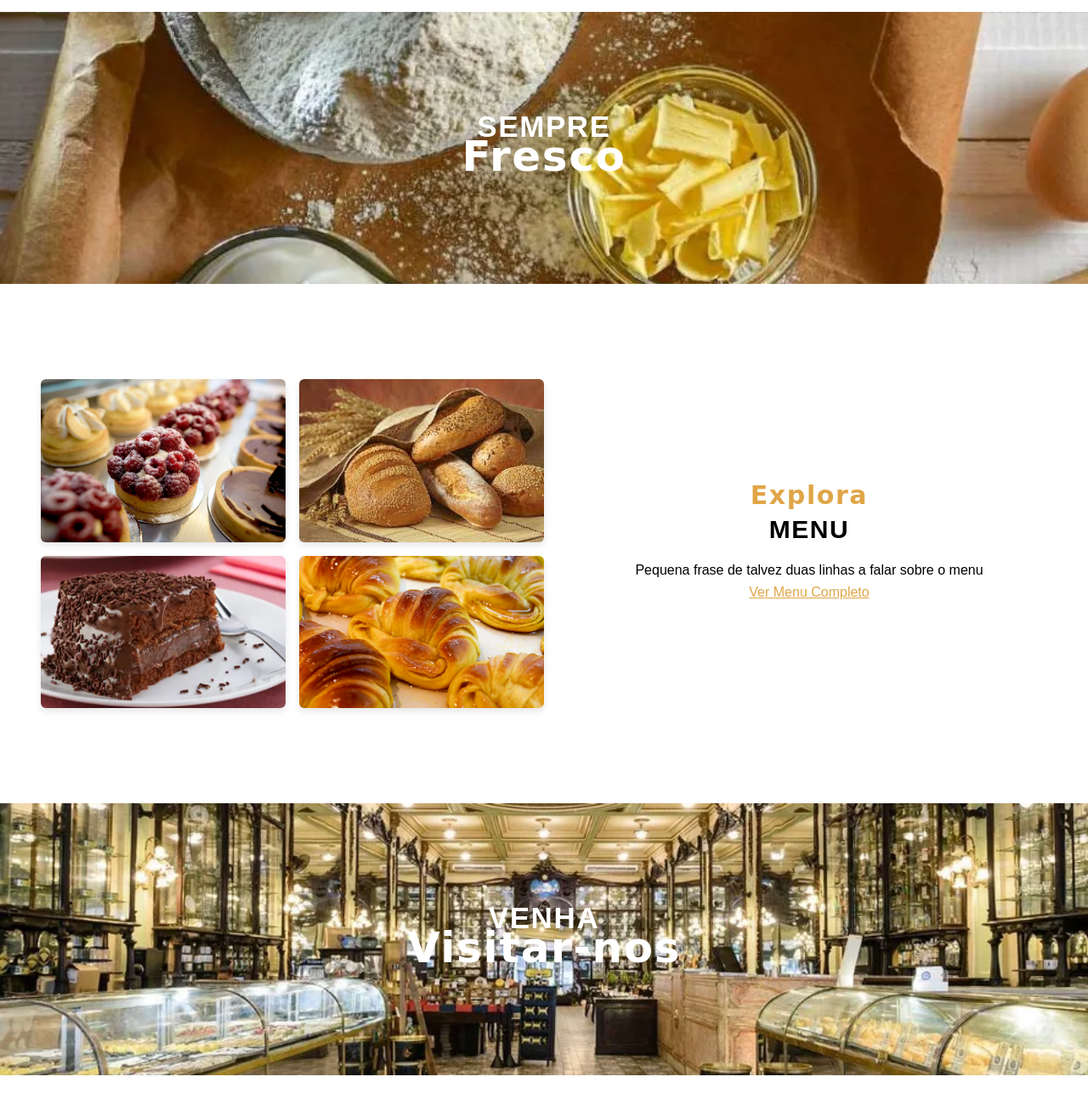
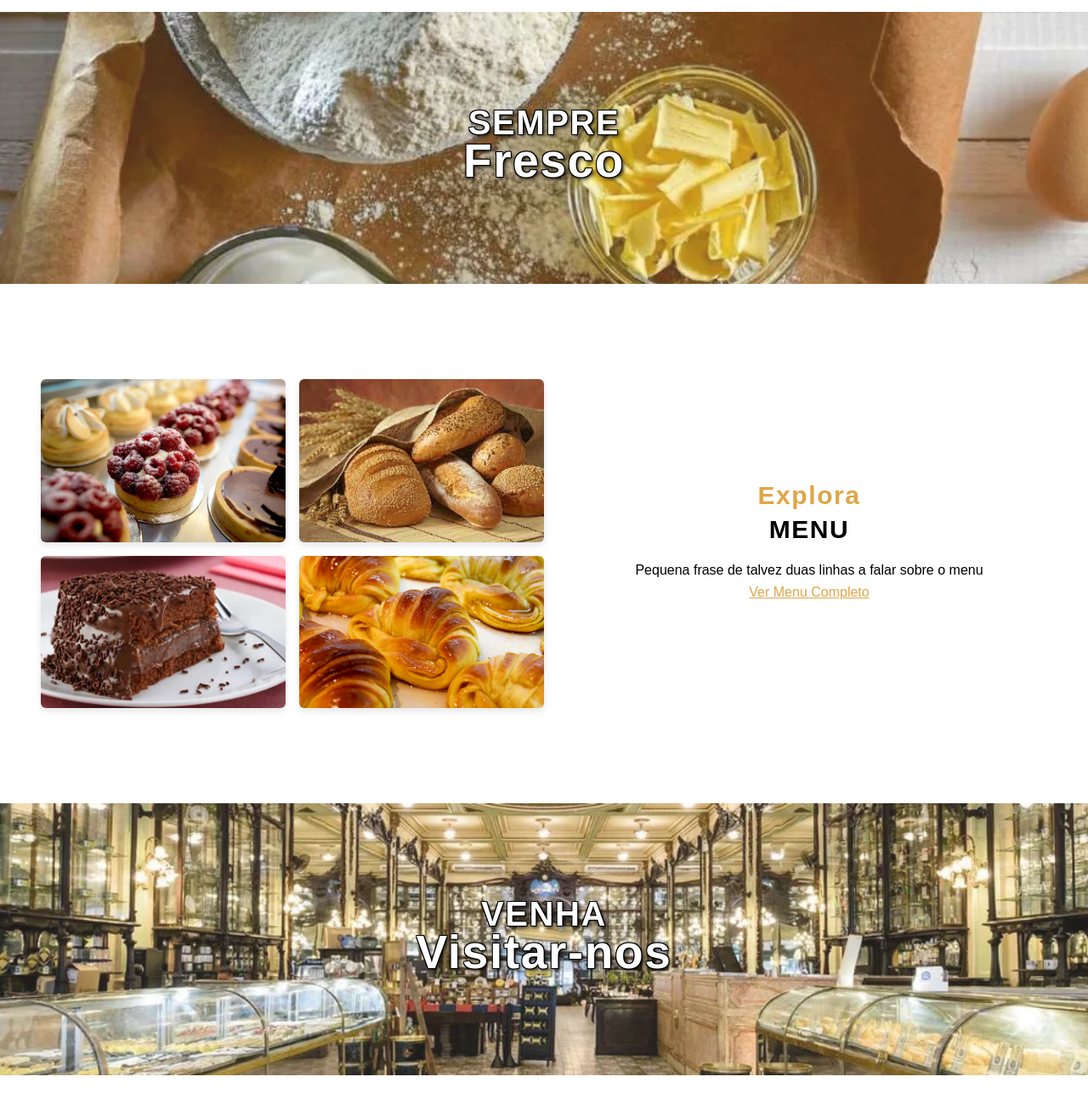
Before and after one commit to daniel41silva05/BakeryModel, a plain HTML site: page index.html in a window 1280 px wide. Shown: the part 1260-2560 px from the top of the page at 85% size. Drawn offline with Linux system fonts and the light colour scheme.

Commit message:
style adjustments

```diff
--- a/style.css
+++ b/style.css
@@ -46,6 +46,11 @@ header {
     text-decoration: none;
 }
 
+.nav-link:hover {
+    color: #e0a547;
+    text-decoration: none;
+}
+
 /* START */
 
 #start {
@@ -88,7 +93,7 @@ header {
 
 .headline1 {
     font-size: 30px;
-    font-family: 'Herr Von Muellerhoff', cursive;
+    font-family: 'Copperplate', sans-serif;
     color: #e0a547;
     letter-spacing: .1rem;
     margin-bottom: -1.5rem;
@@ -111,6 +116,12 @@ header {
 .text-content a {
     margin-bottom: 3rem;
     color: #e0a547;
+}
+
+.text-content a:hover {
+    margin-bottom: 3rem;
+    color: #e0a547;
+    font-weight: bold;
 }
 
 .story-img {
@@ -136,34 +147,58 @@ header {
 /* FRESCO */
 
 #fresco {
-    background: url("images/fresco.webp") center no-repeat;
-    background-size: 100% auto;
+    position: relative;
     min-height: 40vh;
     display: flex;
     align-items: center;
     justify-content: center;
     margin-top: 4rem;
     margin-bottom: 4rem;
+    overflow: hidden;
 }
 
+#fresco::before {
+    content: "";
+    background: url("images/fresco.webp") center no-repeat;
+    background-size: 100% auto;
+    opacity: 0.9;
+    position: absolute;
+    top: 0;
+    left: 0;
+    right: 0;
+    bottom: 0;
+    z-index: -1;
+}
 
 .global-headline-transicao h2 {
     color: white;
     text-align: center;
-    font-size: 50px;
-    font-family: 'Herr Von Muellerhoff', cursive;
+    font-size: 55px;
+    font-family: 'Copperplate', sans-serif;
     letter-spacing: .1rem;
+    text-shadow:
+        -1px -1px 0 #000,
+        1px -1px 0 #000,
+        -1px 1px 0 #000,
+        1px 1px 0 #000,
+        2px 2px 5px rgb(0, 0, 0);
 }
 
 .global-headline-transicao h3 {
     color: white;
-    font-size: 35px;
+    font-size: 40px;
     font-family: 'Source Sans Pro', sans-serif;
     font-weight: bold;
     text-transform: uppercase;
     text-align: center;
     letter-spacing: .1rem;
     margin-bottom: -3.5rem;
+    text-shadow:
+        -1px -1px 0 #000,
+        1px -1px 0 #000,
+        -1px 1px 0 #000,
+        1px 1px 0 #000,
+        2px 2px 5px rgb(0, 0, 0);
 }
 
 /* MENU */
@@ -210,6 +245,12 @@ header {
     color: #e0a547;
 }
 
+.text-container a:hover {
+    margin-bottom: 3rem;
+    color: #e0a547;
+    font-weight: bold;
+}
+
 @media (max-width: 768px) {
     .flex-container {
         flex-direction: column;
@@ -233,27 +274,27 @@ header {
 /* VISITE NOS */
 
 #visitenos {
-    background: url("images/confeitaria.webp") center no-repeat;
-    background-size: 100% auto;
+    position: relative;
     min-height: 40vh;
     display: flex;
     align-items: center;
     justify-content: center;
     margin-top: 4rem;
     margin-bottom: 4rem;
+    overflow: hidden;
 }
 
-/* VISITE NOS */
-
-#visitenos {
+#visitenos::before {
+    content: "";
     background: url("images/confeitaria.webp") center no-repeat;
     background-size: 100% auto;
-    min-height: 40vh;
-    display: flex;
-    align-items: center;
-    justify-content: center;
-    margin-top: 4rem;
-    margin-bottom: 4rem;
+    opacity: 0.9;
+    position: absolute;
+    top: 0;
+    left: 0;
+    right: 0;
+    bottom: 0;
+    z-index: -1;
 }
 
 
@@ -274,6 +315,10 @@ header {
 
 .localizacao a {
     color: black;
+}
+
+.localizacao a:hover {
+    color: #e0a547;
 }
 
 .horario p, .localizacao p, .contactos p {
@@ -337,4 +382,5 @@ header {
 
 .social-media a:hover {
     text-decoration: underline;
+    font-weight:bold;
 }
```
